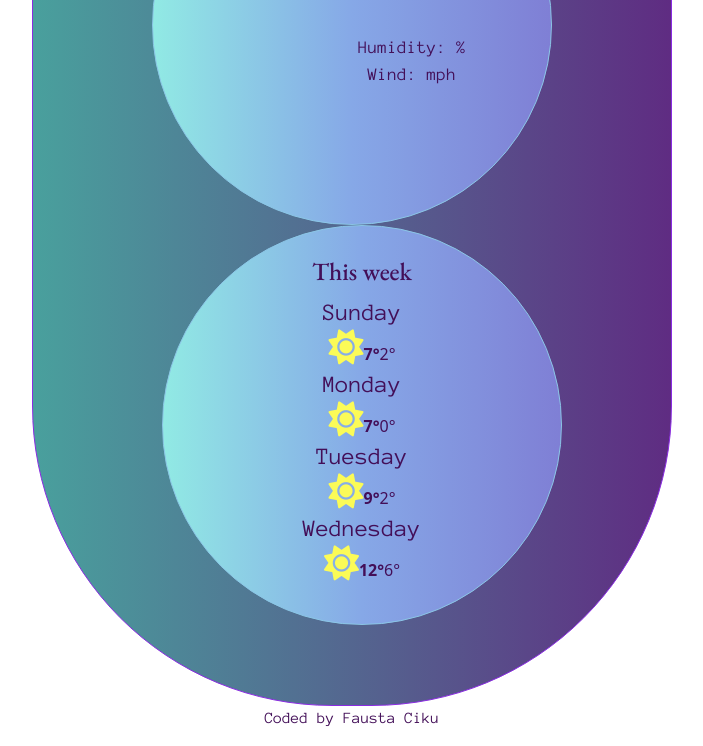
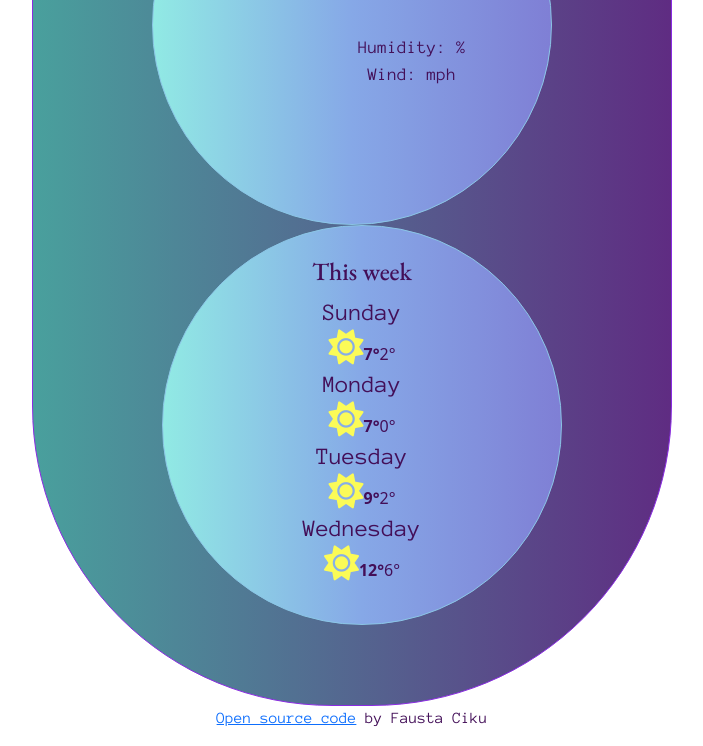
Before and after one commit to faustaciku/weather-app, a plain HTML site: page index.html in a window 1280 px wide. Shown: the part 494-1240 px from the top of the page, without its empty margins (288-991 px from the left). Drawn offline with nearby package versions, Linux system fonts and the light colour scheme; no server answers.

Commit message:
Added a link of my github

```diff
--- a/index.html
+++ b/index.html
@@ -56,7 +56,7 @@
         </div>
       </div>
       <p class="coder">
-        Coded by Fausta Ciku
+       <a href="https://github.com/faustaciku/weather-app"> Open source code</a> by Fausta Ciku
       </p>
     </div>
     <script src="src/index.js">
```
